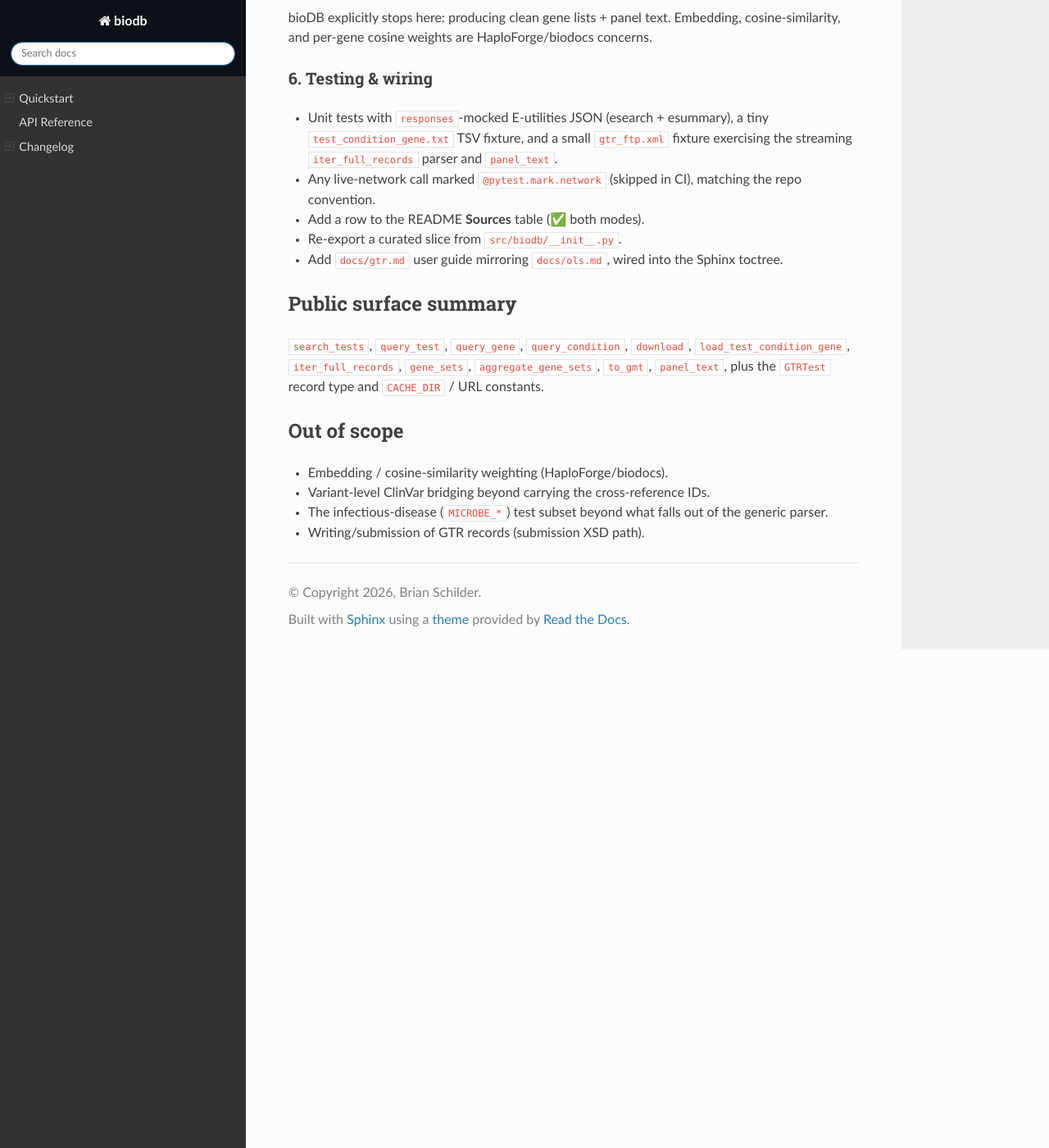
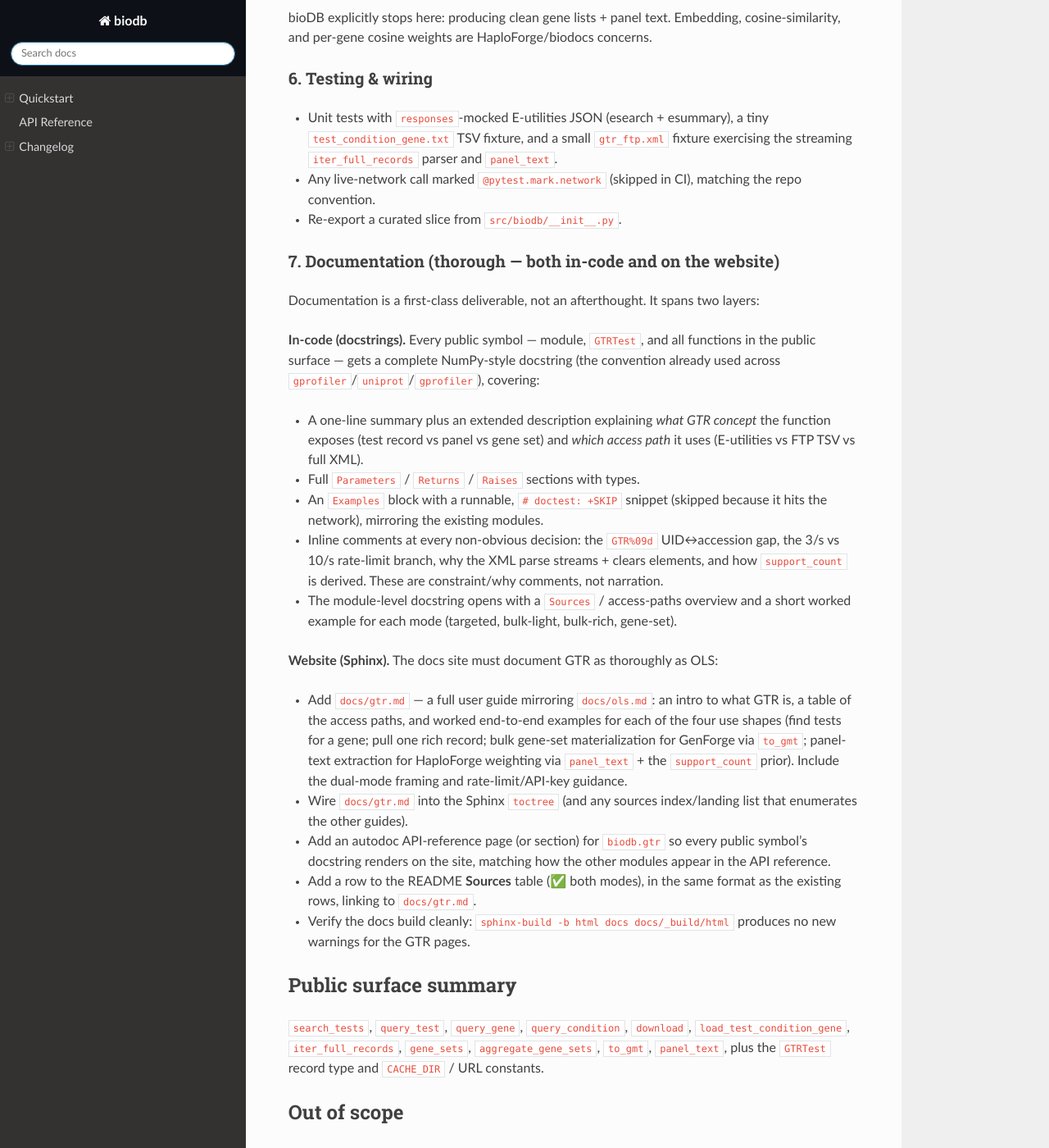
Before and after one commit to standardmodelbio/bioDB, a Sphinx documentation site: the page built from docs/superpowers/specs/2026-06-11-gtr-integration-design.md, in a window 1280 px wide and 1400 px high, scrolled down 3161 px. Shown: the whole window at 82% size. Built offline with Sphinx 7.4.7 and the Read the Docs theme 3.1.0, drawn with Linux system fonts in a browser that asks for light colours.

Commit message:
docs(gtr): make thorough docstring + Sphinx docs an explicit deliverable
Co-Authored-By: Claude Fable 5 <noreply@anthropic.com>

```diff
--- a/docs/superpowers/specs/2026-06-11-gtr-integration-design.md
+++ b/docs/superpowers/specs/2026-06-11-gtr-integration-design.md
@@ -154,9 +154,46 @@ cosine-similarity, and per-gene cosine weights are HaploForge/biodocs concerns.
   exercising the streaming `iter_full_records` parser and `panel_text`.
 - Any live-network call marked `@pytest.mark.network` (skipped in CI), matching
   the repo convention.
-- Add a row to the README **Sources** table (✅ both modes).
 - Re-export a curated slice from `src/biodb/__init__.py`.
-- Add `docs/gtr.md` user guide mirroring `docs/ols.md`, wired into the Sphinx toctree.
+
+### 7. Documentation (thorough — both in-code and on the website)
+
+Documentation is a first-class deliverable, not an afterthought. It spans two layers:
+
+**In-code (docstrings).** Every public symbol — module, `GTRTest`, and all functions
+in the public surface — gets a complete NumPy-style docstring (the convention
+already used across `gprofiler`/`uniprot`/`gprofiler`), covering:
+
+- A one-line summary plus an extended description explaining *what GTR concept*
+  the function exposes (test record vs panel vs gene set) and *which access path*
+  it uses (E-utilities vs FTP TSV vs full XML).
+- Full `Parameters` / `Returns` / `Raises` sections with types.
+- An `Examples` block with a runnable, `# doctest: +SKIP` snippet (skipped because
+  it hits the network), mirroring the existing modules.
+- Inline comments at every non-obvious decision: the `GTR%09d` UID↔accession gap,
+  the 3/s vs 10/s rate-limit branch, why the XML parse streams + clears elements,
+  and how `support_count` is derived. These are constraint/why comments, not
+  narration.
+- The module-level docstring opens with a `Sources` / access-paths overview and a
+  short worked example for each mode (targeted, bulk-light, bulk-rich, gene-set).
+
+**Website (Sphinx).** The docs site must document GTR as thoroughly as OLS:
+
+- Add `docs/gtr.md` — a full user guide mirroring `docs/ols.md`: an intro to what
+  GTR is, a table of the access paths, and worked end-to-end examples for each of
+  the four use shapes (find tests for a gene; pull one rich record; bulk gene-set
+  materialization for GenForge via `to_gmt`; panel-text extraction for HaploForge
+  weighting via `panel_text` + the `support_count` prior). Include the dual-mode
+  framing and rate-limit/API-key guidance.
+- Wire `docs/gtr.md` into the Sphinx `toctree` (and any sources index/landing list
+  that enumerates the other guides).
+- Add an autodoc API-reference page (or section) for `biodb.gtr` so every public
+  symbol's docstring renders on the site, matching how the other modules appear in
+  the API reference.
+- Add a row to the README **Sources** table (✅ both modes), in the same format as
+  the existing rows, linking to `docs/gtr.md`.
+- Verify the docs build cleanly: `sphinx-build -b html docs docs/_build/html`
+  produces no new warnings for the GTR pages.
 
 ## Public surface summary
 
```
